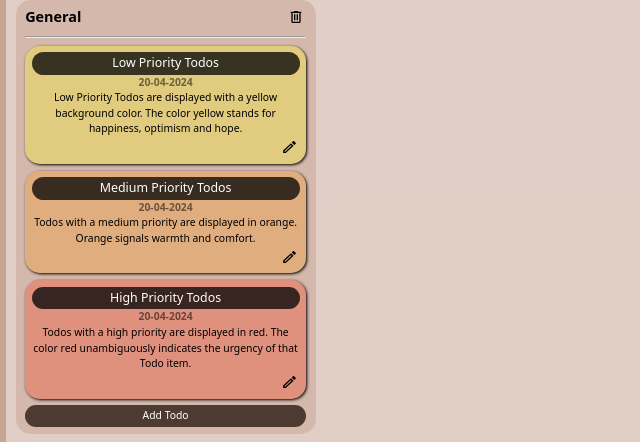
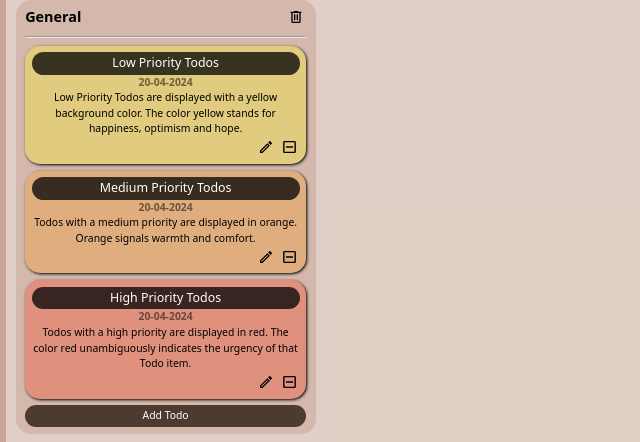
Before and after one commit to bellitabellota/TOP-Todo-List, a website built with webpack: page src/template.html in a window 1280 px wide. Shown: the part 54-496 px from the top of the page, 186-826 px from the left. Built offline with nearby package versions, Linux system fonts and the light colour scheme.

Commit message:
Add and style button for removing a Todo

```diff
--- a/src/scripts/screen-controller.js
+++ b/src/scripts/screen-controller.js
@@ -1,5 +1,6 @@
 import deleteSvg from "../img/trash-can-outline.svg";
 import pencilSvg from "../img/pencil-outline.svg";
+import removeSvg from "../img/minus-box-outline.svg";
 import { saveToLocalStorage } from "./local-storage";
 import { format } from 'date-fns';
 
@@ -105,7 +106,10 @@ class ScreenController {
               <p class="todo-name">${todo.name}</p>
               <p class="todo-due-date">${format(todo.dueDate, "dd-MM-yyy")}</p>
               <p class="todo-details">${todo.details}</p>
-              <button class="edit-button js-edit-todo-button" data-list-index=${listIndex} data-todo-index=${todoIndex}><img src="${pencilSvg}"></button>
+              <div class="todo-buttons">
+                <button class="edit-button js-edit-todo-button" data-list-index=${listIndex} data-todo-index=${todoIndex}><img src="${pencilSvg}"></button>
+                <button class="remove-todo-button js-remove-todo-button" data-list-index=${listIndex} data-todo-index=${todoIndex}><img src="${removeSvg}"></button>
+              </div>
             </div>`;
   };
 
--- a/src/styles.css
+++ b/src/styles.css
@@ -207,7 +207,15 @@ main {
   font-size: var(--font-size-S);
 }
 
-.edit-button {
+.todo-buttons {
+  width: fit-content;
+  align-self: flex-end;
+  display: flex;
+  align-items: center;
+  gap: 0.25vw;
+}
+
+.edit-button, .remove-todo-button {
   width: var(--font-size-L);
   height: var(--font-size-L);
   padding: 0;
@@ -216,10 +224,9 @@ main {
   border-radius: calc(var(--font-size-ML) / 2);
   transition: 0.15s;
   cursor: pointer;
-  align-self: flex-end;
 }
 
-.edit-button:hover {
+.edit-button:hover, .remove-todo-button:hover {
   box-shadow: var(--icon-hover-shadow);
 }
 
```
Also changed, not shown: src/img/minus-box-outline.svg (added).
